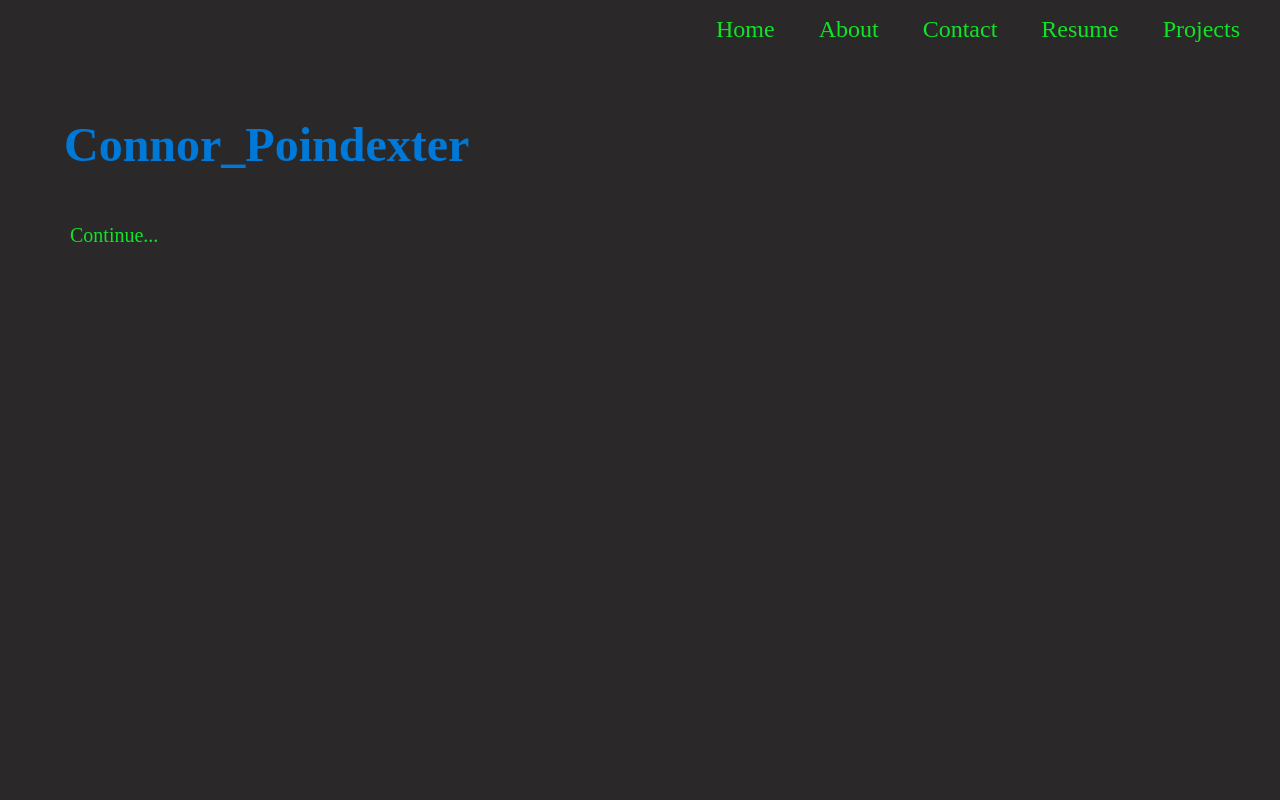
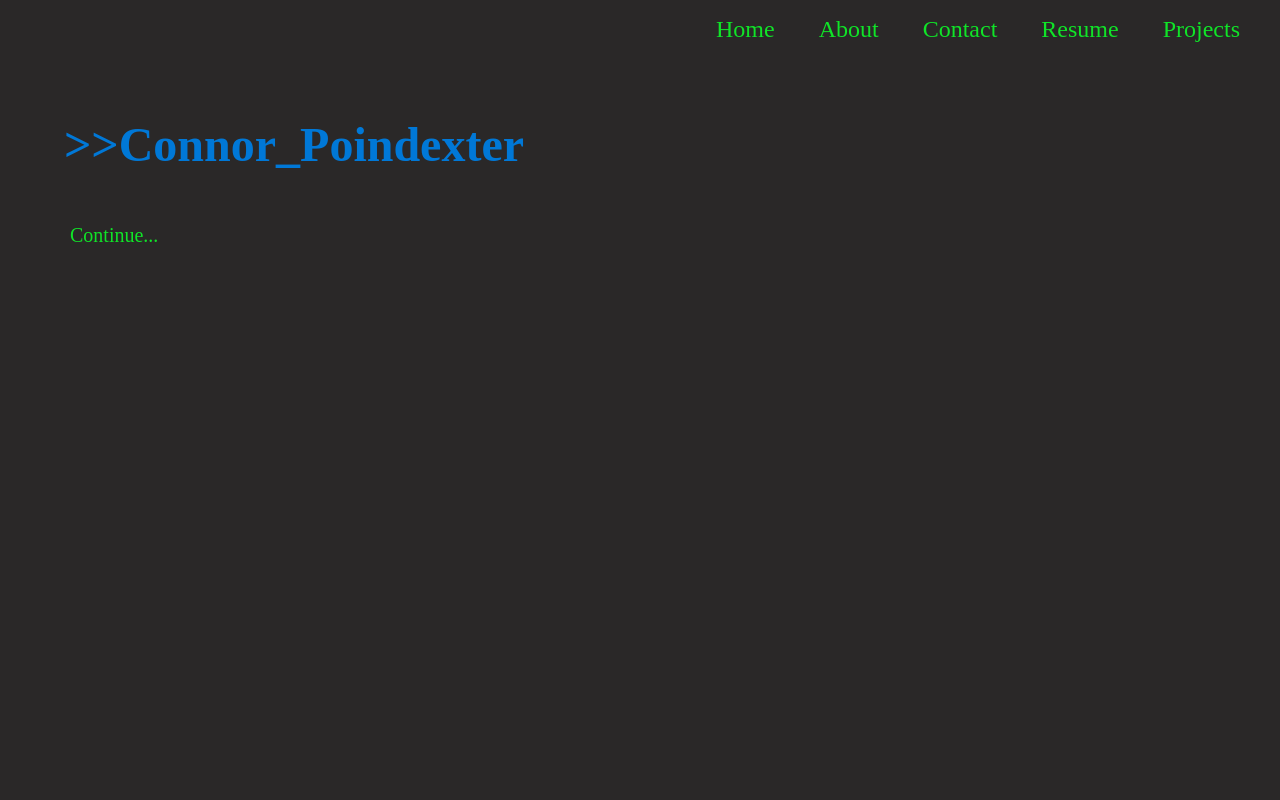
Before and after one commit to connorprp/connorprp.github.io, a plain HTML site: page index.html in a window 1280 px wide. Shown: the top 800 px of the page. Drawn offline with Linux system fonts and the light colour scheme; a web font is replaced by a local one.

Commit message:
adding cursor

```diff
--- a/index.html
+++ b/index.html
@@ -27,7 +27,7 @@
 
 <body>
     <section id="hero">
-        <h1 id="myName"></h1>
+        <h1 id="myName">>></h1>
         <button class="continueBtn" id="continue1">Continue...</button>
         <p id="description"></p>
         <button class="continueBtn" id="continue2" style="display: none">Continue...</button>
```
